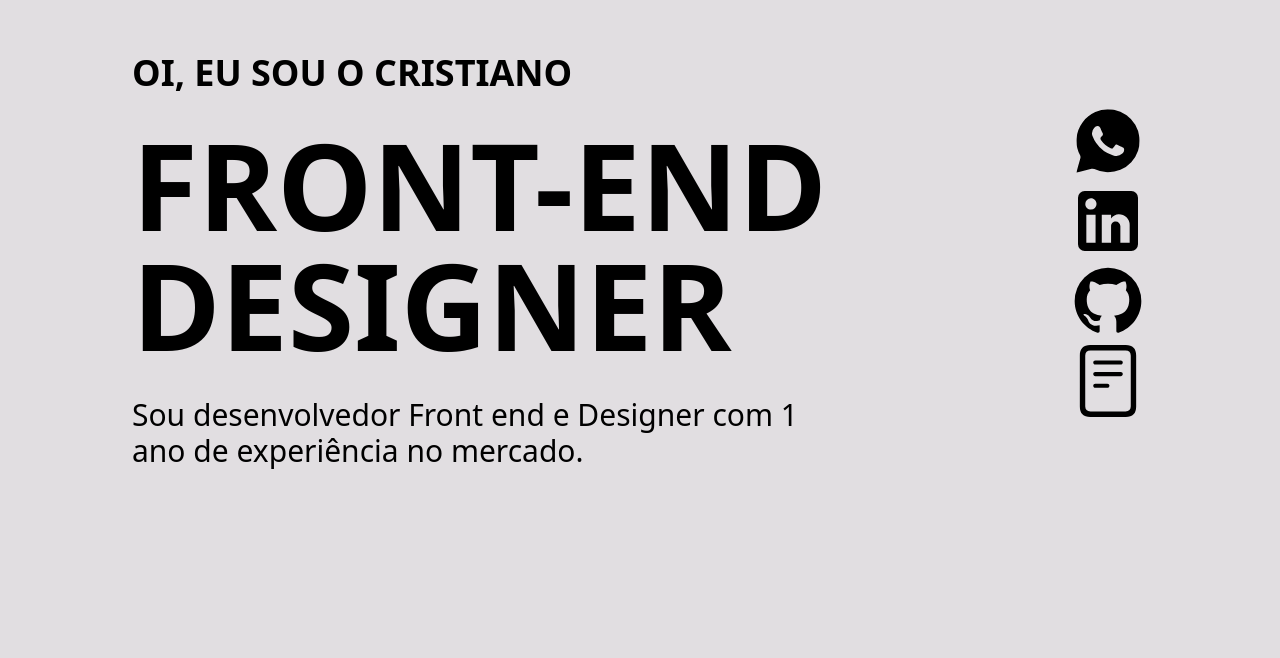
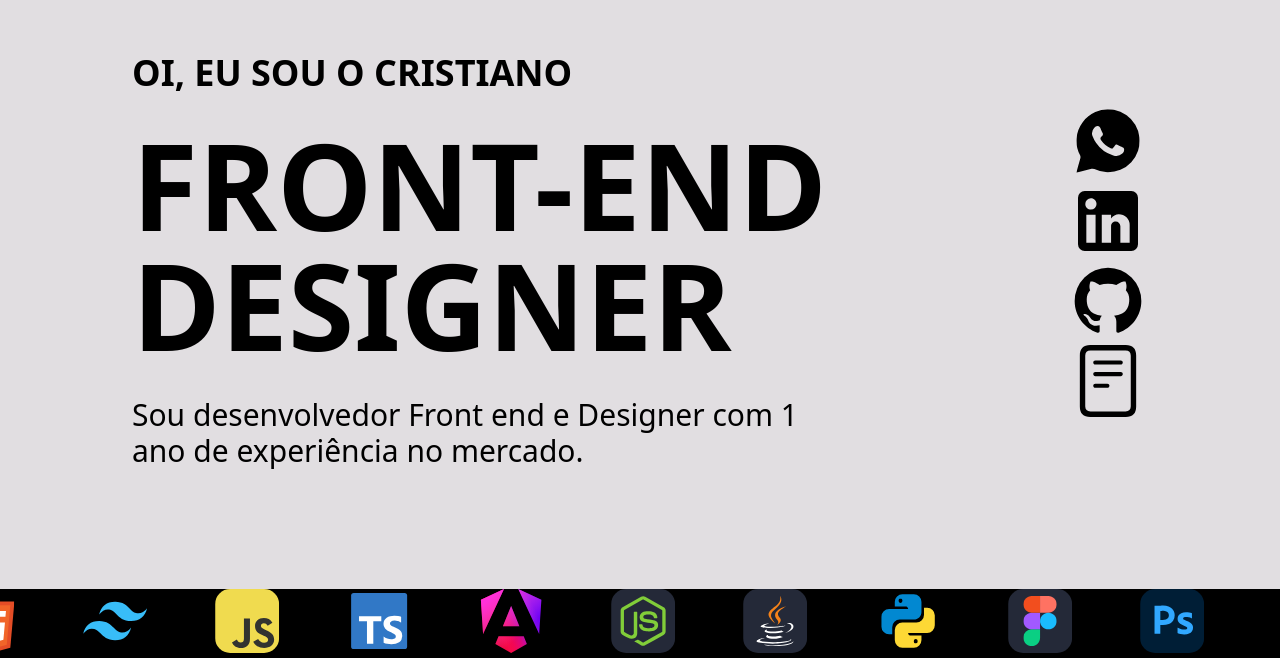
Before and after one commit to CristianoB1/portfolio-developer, a plain HTML site: page index.html in a window 1280 px wide. Shown: the part 139-797 px from the top of the page. Drawn offline with nearby package versions, Linux system fonts and the light colour scheme.

Commit message:
primeira parte 90% pronta

```diff
--- a/index.html
+++ b/index.html
@@ -20,8 +20,10 @@
 </head>
 <body class="bg-[#E1DEE1]">
 <!-- quem sou -->
-<section class="h-screen">
-    <div class="h-full items-center lg:flex xl:justify-center xl:p-[132px] sm:p-[80px] p-[32px] grid-rows-2">
+<section class="h-screen grid grid-rows-5 content-between">
+    <div>
+    </div>
+    <div class="h-full row-span-3 items-center lg:flex xl:justify-center xl:p-[132px] sm:p-[80px] p-[32px] grid-rows-2">
         <div class="lg:col-span-2 w-full">
             <p class="font-bold md:text-4xl text-2xl" >OI, EU SOU O CRISTIANO</p>
             <h1 class="2xl:text-[180px]/40 md:text-[120px]/30 text-5xl font-extrabold sm:my-8 my-4">
@@ -63,7 +65,7 @@
         </div>
         </div>
     </div>
-    <div class="overflow-hidden whitespace-nowrap bg-black">
+    <div class="h-[72px] self-end overflow-hidden whitespace-nowrap bg-black">
         <div class="inline-flex animate-marquee items-center space-x-16">
             <svg class="inline-flex" xmlns="http://www.w3.org/2000/svg" width="45.39" height="64" viewBox="0 0 256 361">
                 <path fill="#e44d26" d="m255.555 70.766l-23.241 260.36l-104.47 28.962l-104.182-28.922L.445 70.766z" />
```
